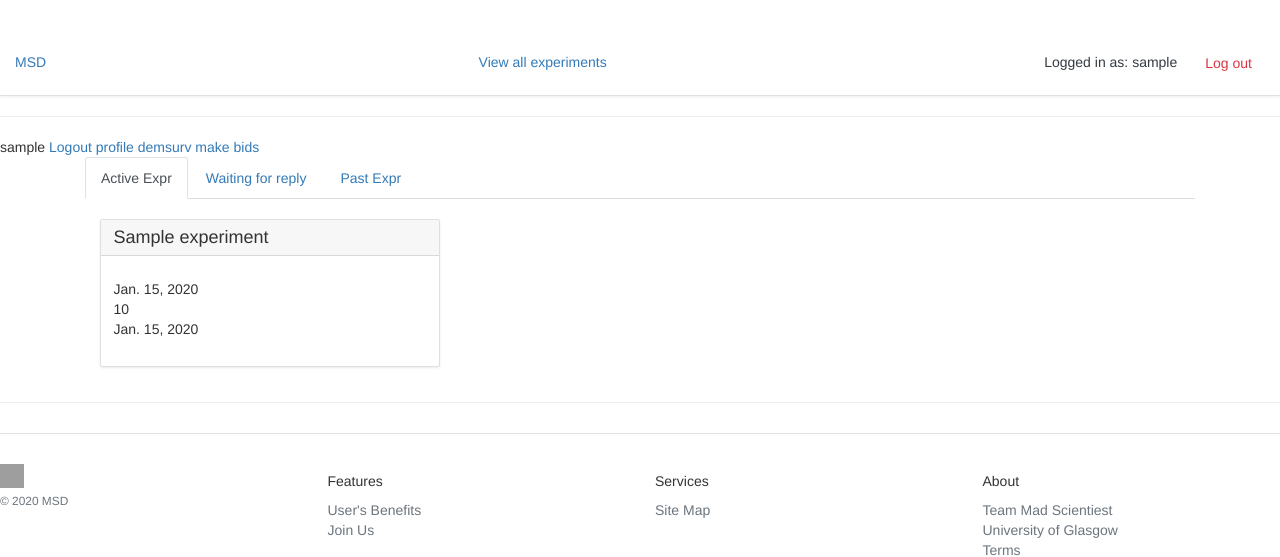
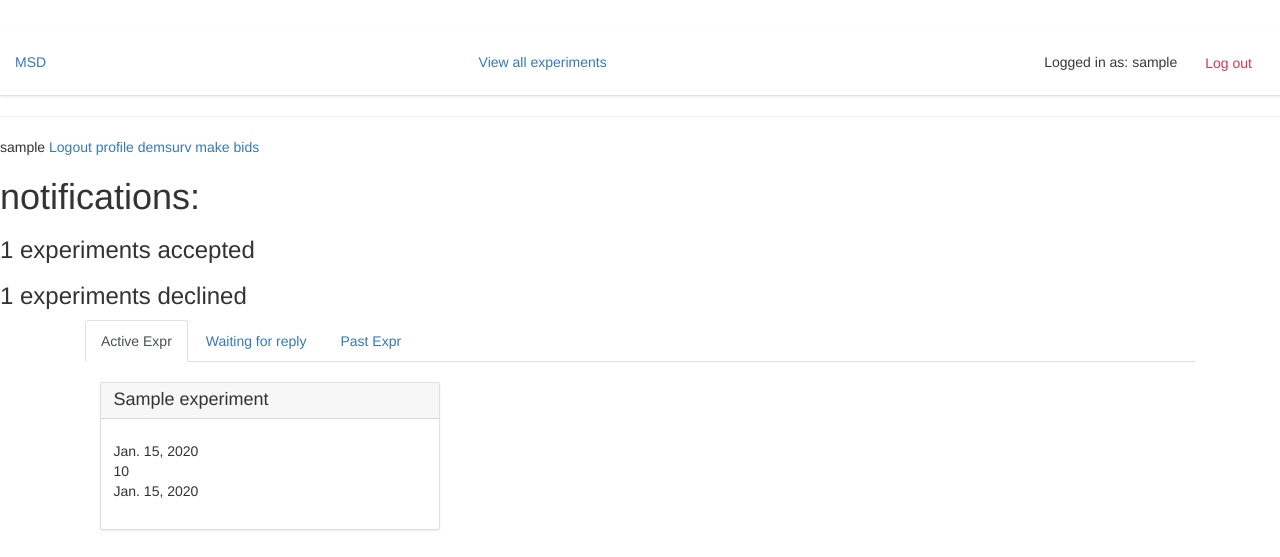
Before and after one commit to DrewMclachlan/IT-PW, a Django app: page /student/ in a window 1280 px wide. Shown: the top 557 px of the page. Run offline with Django 3.2, Linux system fonts and the light colour scheme; a user stored in the database is signed in; tables that the repository leaves empty hold one stand-in row (values such as "Sample post"); some libraries are stand-ins or nearby versions; grey boxes are pictures that could not be loaded.

Commit message:
notifications and declined exprs added

```diff
--- a/participants_wanted/experimenter/views.py
+++ b/participants_wanted/experimenter/views.py
@@ -123,6 +123,7 @@ def accept(request):
         if expr.num_req == expr.num_current:
             expr.expr_full = True
         s_i = StudentInfo.objects.get(user__username=student)
+        s_i.notifications = s_i.notifications + 1
         s_i.currentexpr.add(expr)
         s_i.bidexpr.remove(expr)
         s_i.save()
@@ -143,6 +144,8 @@ def decline(request):
         expr.students.remove(user)
         s_i = StudentInfo.objects.get(user__username=student)
         s_i.bidexpr.remove(expr)
+        s_i.decexpr.add(expr)
+        s_i.decline = s_i.decline + 1
         s_i.save()
         expr.save()
     except ObjectDoesNotExist:
--- a/participants_wanted/student/models.py
+++ b/participants_wanted/student/models.py
@@ -8,7 +8,6 @@ class Demsurv(models.Model):
     LANGUAGE = (('English', 'English'), ('French', 'French'), ('German', 'German'), ('Korean', 'Korean'))
     COUNTRY = (('UK', 'UK'), ('EU', 'EU'), ('Others', 'Others'))
     EDUCATION = (('None', 'None'),('School', 'School'), ('College', 'College'), ('Undergraduate', 'Undergraduate'), ('Postgraduate', 'Postgraduate'))
-
 
     user = models.OneToOneField(User, on_delete=models.CASCADE)
     sex = models.CharField(max_length=128, choices=SEX)
@@ -27,7 +26,9 @@ class StudentInfo(models.Model):
     bidexpr = models.ManyToManyField(Experiment, blank=True, related_name='bidexpr')
     currentexpr = models.ManyToManyField(Experiment, blank=True, related_name='currentexpr')
     pastexpr = models.ManyToManyField(Experiment, blank=True, related_name='pastexpr')
-
+    decexpr = models.ManyToManyField(Experiment, blank=True, related_name='decexpr')
+    notifications = models.IntegerField(default=0)
+    decline = models.IntegerField(default=0)
     def __str__(self):
         return self.user.username
 
--- a/participants_wanted/student/views.py
+++ b/participants_wanted/student/views.py
@@ -19,6 +19,8 @@ def mainhome(request):
 def viewall(request):
     acceptedexpr = []
     waitingexpr = []
+    declined = []
+
     try:
         student = request.COOKIES.get('student')
         context = {'student':student}
@@ -31,6 +33,11 @@ def viewall(request):
 
         for i in s_i.currentexpr.all():
             acceptedexpr.append(i.id)
+
+        for i in s_i.decexpr.all():
+            declined.append(i.id)
+
+        context['declined'] = declined
         context['accepted'] = acceptedexpr
         context['waiting'] = waitingexpr
         context['demsurv'] = ds
@@ -50,10 +57,14 @@ def home(request):
     expr = Experiment.objects.all()
     expr = expr.exclude(students__username=request.user)
     s_i = StudentInfo.objects.get(user=request.user)
+    notif = s_i.notifications
+    dec = s_i.decline
     acceptedexpr = []
     waitingexpr = []
     pastexpr = []
-
+    s_i.notifications = 0
+    s_i.decline = 0
+    s_i.save()
     for i in s_i.bidexpr.all():
         waitingexpr.append(i)
 
@@ -63,8 +74,8 @@ def home(request):
     for i in s_i.pastexpr.all():
         pastexpr.append(i)
 
-    return render(request, 'student/home.html', context={'expr': expr, 'acceptedexpr':acceptedexpr, 'waitingexpr': waitingexpr, 'pastexpr':pastexpr})
 
+    return render(request, 'student/home.html', context={'expr': expr, 'acceptedexpr':acceptedexpr, 'waitingexpr': waitingexpr, 'pastexpr':pastexpr, 'notif':notif, 'dec':dec})
 
 @login_required
 def user_logout(request):
--- a/participants_wanted/templates/base.html
+++ b/participants_wanted/templates/base.html
@@ -2,6 +2,9 @@
 {% load staticfiles %}
 <html lang="en">
 <head>
+    <script>
+
+    </script>
     <meta charset="UTF-8">
     <link rel="stylesheet" type="text/css" href="{{MEDIA_URL}}style.css">
    <link rel="stylesheet" href="https://maxcdn.bootstrapcdn.com/bootstrap/3.4.1/css/bootstrap.min.css">
@@ -20,6 +23,7 @@
         <h5 class="my-0 mr-md-auto font-weight-normal"><a href="/">MSD</a></h5>
         <h5 class="my-0 mr-md-auto font-weight-normal"><a href="/view">View all experiments</a></h5>
     {% if user.is_authenticated %}
+
     <nav class="my-2 my-md-0 mr-md-3">
         <h5 class="p-2 text-dark" >Logged in as: {{user.username}}</h5>
     </nav>
--- a/participants_wanted/templates/expr/home.html
+++ b/participants_wanted/templates/expr/home.html
@@ -92,7 +92,7 @@ expr home
  });
 
  $(document).ready(function() {
-     $("#close").click(function () {
+     $(".decline").click(function () {
          var name = $(this).attr('value')
          var expr = $(this).closest('div').prop('className');
          $.get('/experimenter/decline/',
--- a/participants_wanted/templates/student/home.html
+++ b/participants_wanted/templates/student/home.html
@@ -11,10 +11,13 @@
 <a href = "{% url 'student:demsurv' %}">demsurv</a>
   <a href = "{% url 'view' %}">make bids</a>
 
-
-
-
-
+  <h1>notifications:</h1>
+  {% if notif %}
+  <h3>{{notif}} experiments accepted</h3>
+  {% endif %}
+  {% if dec %}
+  <h3>{{dec}} experiments declined</h3>
+  {% endif %}
 <div class="row">
 
   <div class="container">
```
Also changed, not shown: participants_wanted/templates/home/viewall.html (+8 -2 lines), participants_wanted/student/migrations/0006_studentinfo_notifications.py (added), participants_wanted/student/migrations/0007_studentinfo_decline.py (added), participants_wanted/student/migrations/0008_studentinfo_decexpr.py (added).
